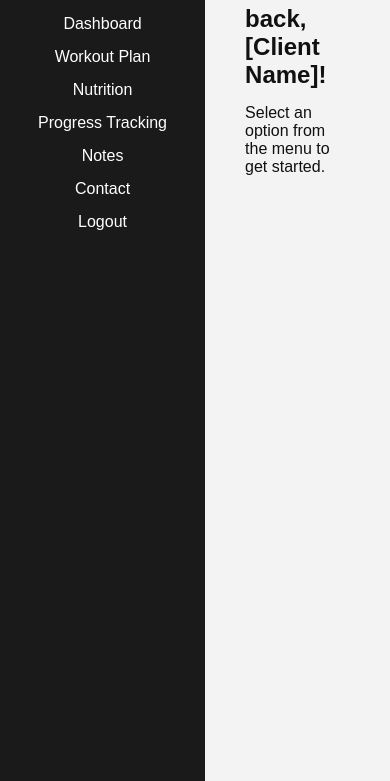
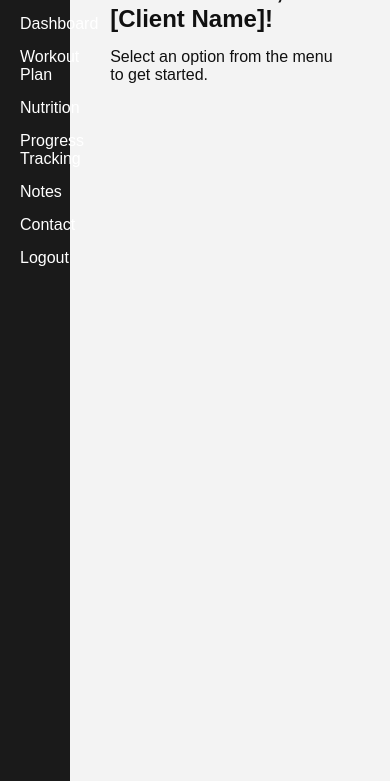
Before and after one commit to Jeremyevega/Oasis-Athletics, a plain HTML site: page index.html in a window 390 px wide. Shown: the part 63-844 px from the top of the page. Drawn offline with Linux system fonts and the light colour scheme.

Commit message:
Update styles.css

```diff
--- a/styles.css
+++ b/styles.css
@@ -96,12 +96,11 @@
         button:hover {
             background-color: #333;
         }
-
-        @media (max-width: 768px) {
-            .sidebar {
-                width: 18%;
-                padding: 10px;
-                text-align: center;
+@media (max-width: 768px) {
+    .sidebar {
+        width: 18% !important;
+        padding: 10px;
+        text-align: center;
             }
 
             .logo-placeholder {
```
